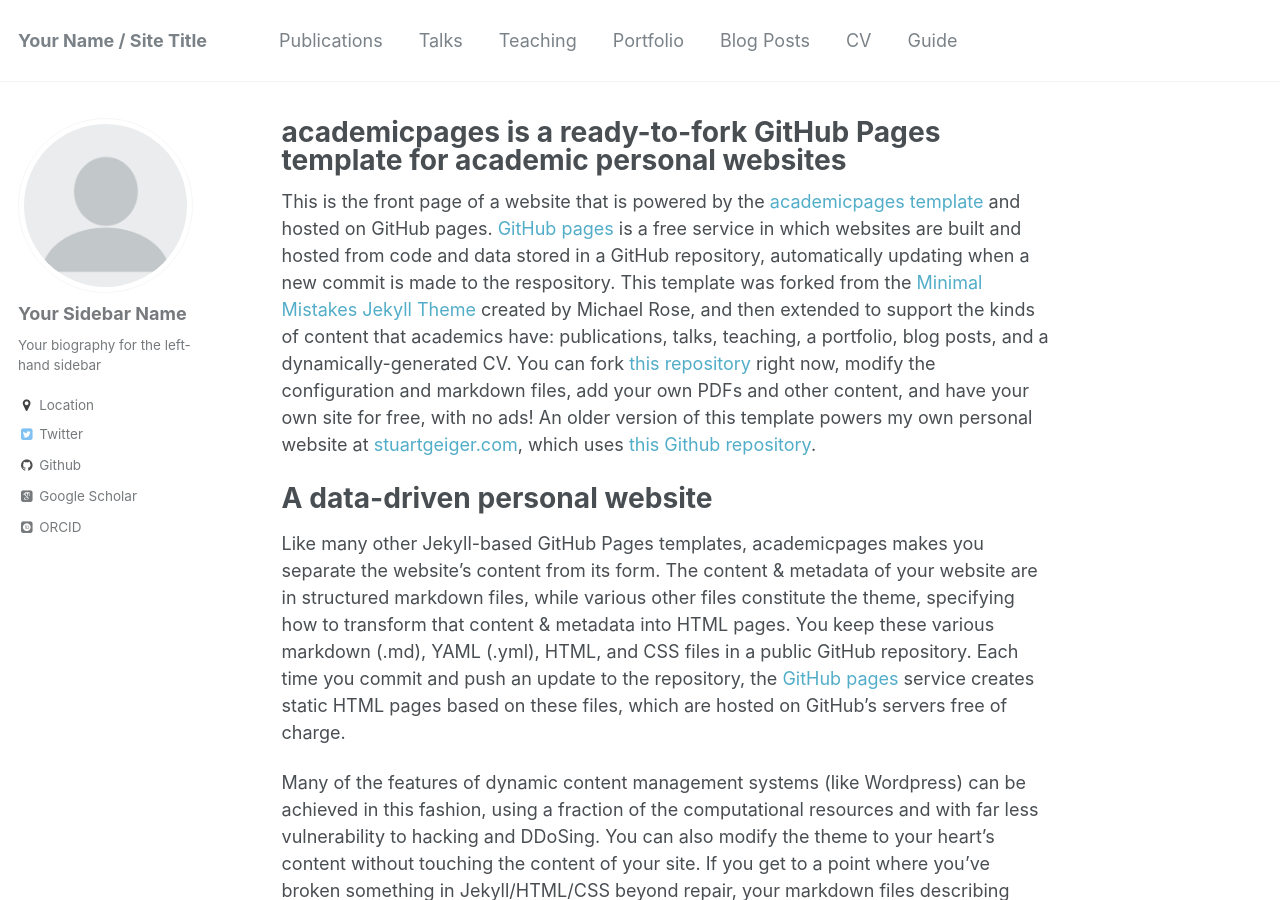
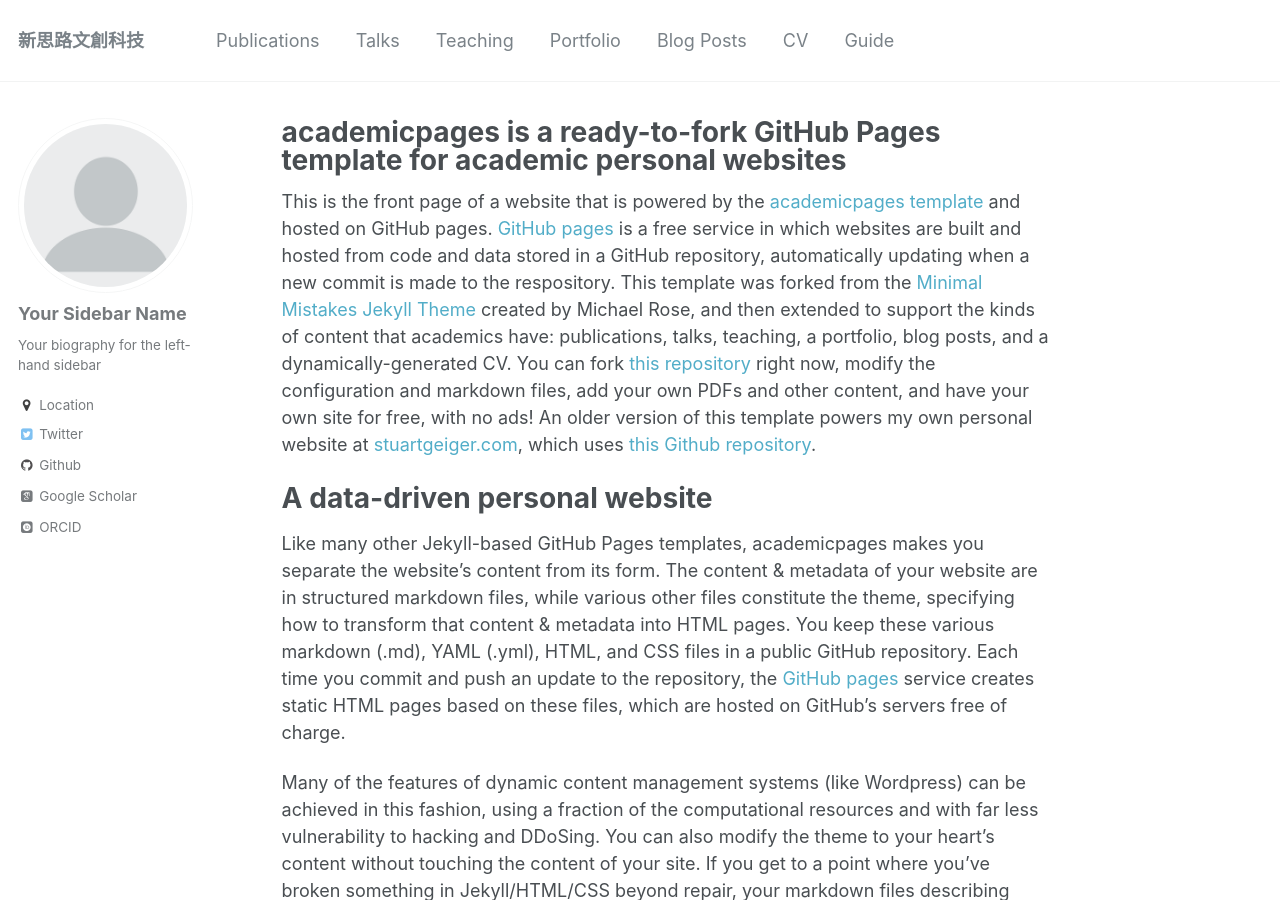
Before and after one commit to ikevin28/newideas8.github.io, a Jekyll site: the page built from _pages/about.md, in a window 1280 px wide and 900 px high. Built offline with Jekyll 4.4.1, drawn with Linux system fonts in a browser that asks for light colours; some web fonts are replaced.

Commit message:
Update _config.yml

```diff
--- a/_config.yml
+++ b/_config.yml
@@ -6,14 +6,14 @@
 # `jekyll serve`. If you change this file, please restart the server process.
 
 # Site Settings
-locale                   : "en-US"
-title                    : "Your Name / Site Title"
+locale                   : "zh-TW"
+title                    : "新思路文創科技"
 title_separator          : "-"
 name                     : &name "Your Name"
 description              : &description "personal description"
-url                      : https://academicpages.github.io # the base hostname & protocol for your site e.g. "https://mmistakes.github.io"
+url                      : https://newideas8.github.io # the base hostname & protocol for your site e.g. "https://mmistakes.github.io"
 baseurl                  : "" # the subpath of your site, e.g. "/blog"
-repository               : "academicpages/academicpages.github.io"
+repository               : "newideas8/newideas8.github.io"
 teaser                   :  # filename of teaser fallback teaser image placed in /images/, .e.g. "500x300.png"
 breadcrumbs              : false # true, false (default)
 words_per_minute         : 160
```
